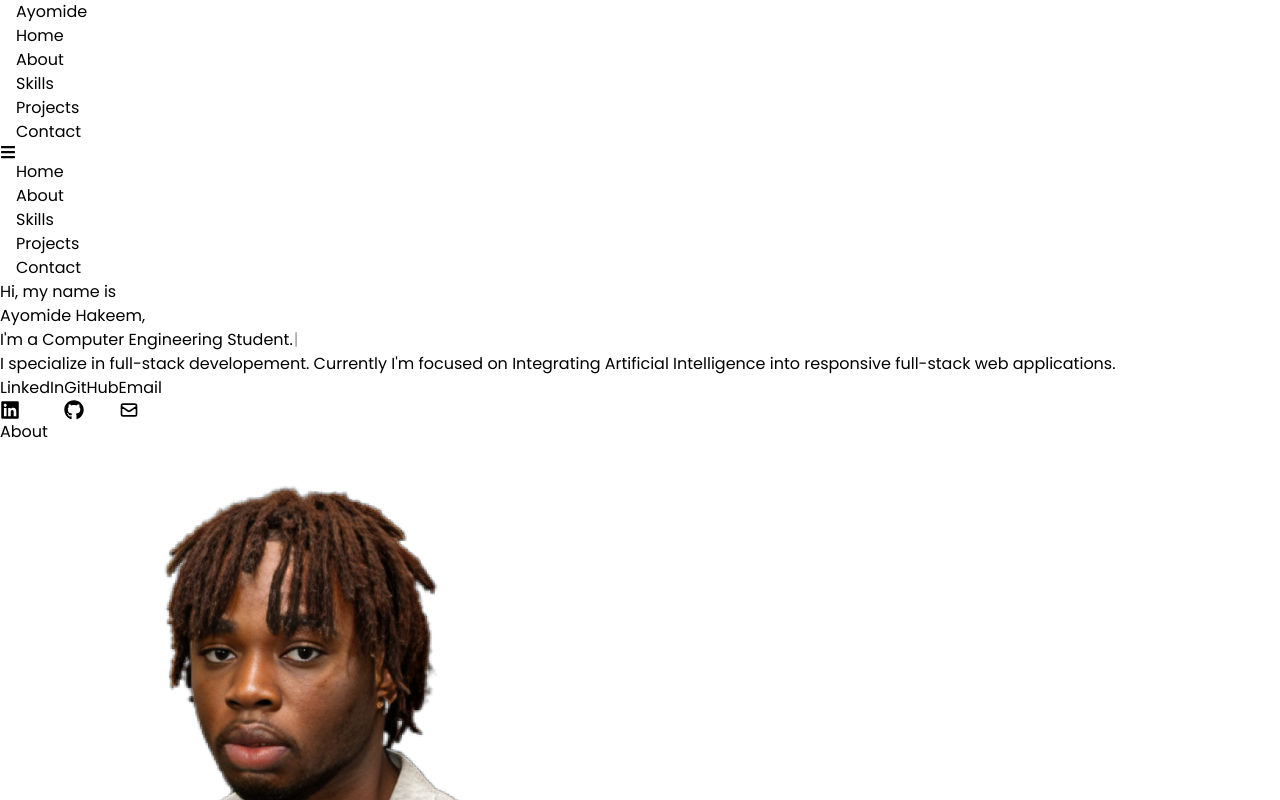
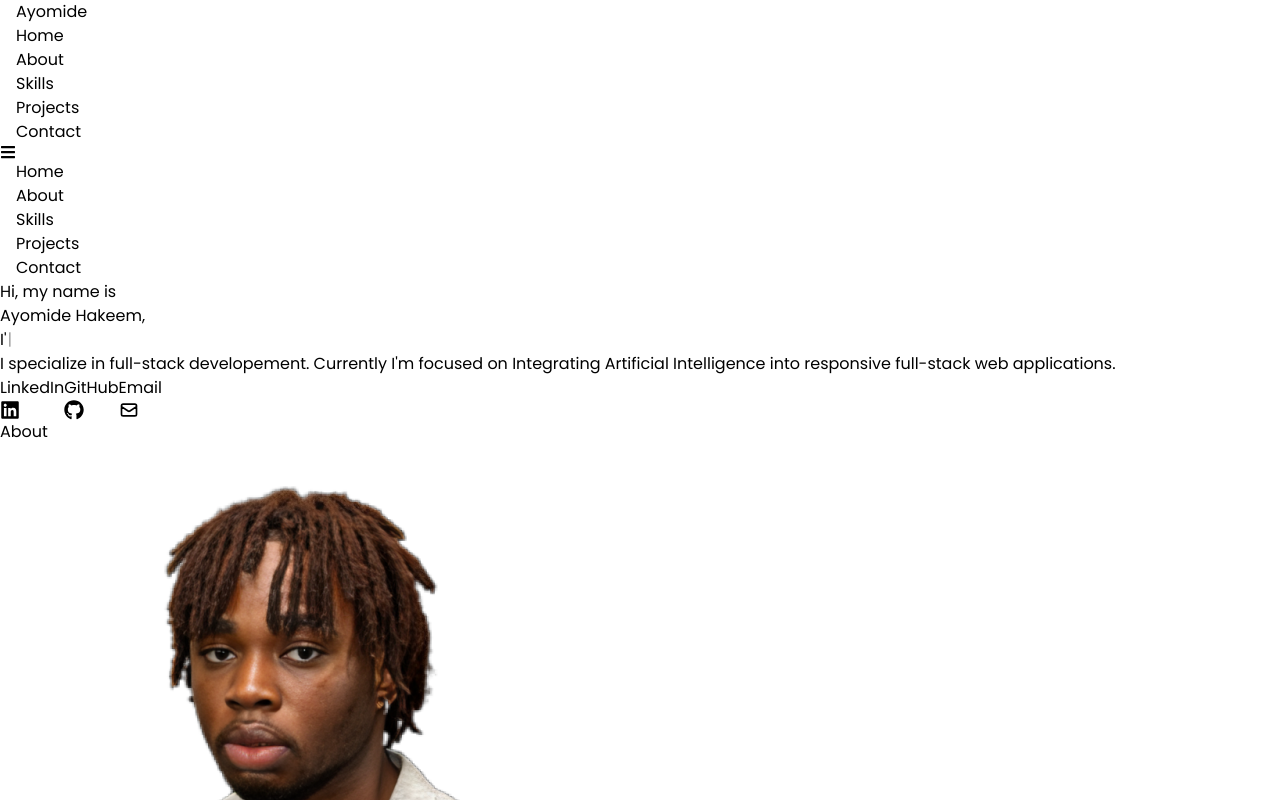
Before and after one commit to ashakeem/Portfolio, a React (Vite) app: page / in a window 1280 px wide. Shown: the top 800 px of the page. Built offline with nearby package versions, Linux system fonts and the light colour scheme; a web font is replaced by a local one.

Commit message:
Update TypewriterTitle.jsx

```diff
--- a/src/components/TypewriterTitle.jsx
+++ b/src/components/TypewriterTitle.jsx
@@ -6,6 +6,7 @@ const TypewriterTitle = () => {
     <TypewriterComponent
       options={{
         loop: true,
+        delay: 50,
       }}
       onInit={(typewriter) => {
         typewriter
```
